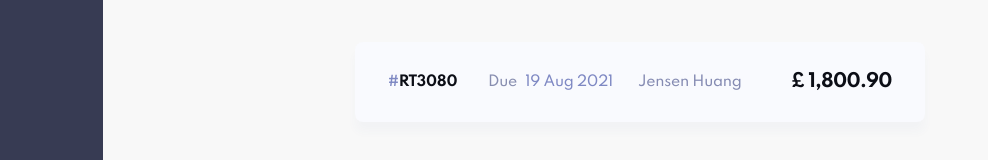
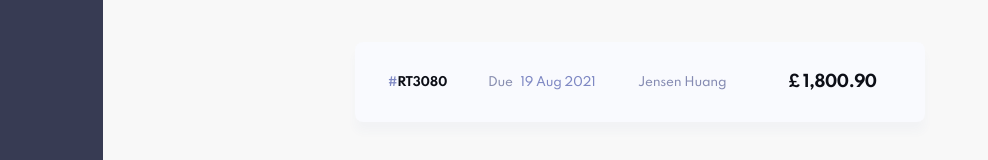
Before and after one commit to Euuphi/invoice-app, a Next.js app: page / in a window 1280 px wide. Shown: the part 157-317 px from the top of the page, without its empty margins (0-988 px from the left). Built offline with nearby package versions, Linux system fonts and the light colour scheme.

Commit message:
Decrease font size of invoice item elements
- Remove custom font sizes to use default heading style sizes

```diff
--- a/src/components/sections/Invoices/DueDate.js
+++ b/src/components/sections/Invoices/DueDate.js
@@ -6,7 +6,7 @@ const Span = styled.p`
 
     color: ${({ theme }) => theme.invoiceItem.dueDate.date};
     display: inline-block;
-    font-size: 1.4rem;
+
     width: 15rem;
 
     & span {
--- a/src/components/sections/Invoices/InvoiceItem.js
+++ b/src/components/sections/Invoices/InvoiceItem.js
@@ -29,7 +29,6 @@ const Id = styled.p`
 
     color: ${({ theme }) => theme.text.primary};
     display: inline-block;
-    font-size: 1.4rem;
     width: 10rem;
 
     & span {
@@ -42,7 +41,6 @@ const Name = styled.p`
 
     color: ${({ theme }) => theme.invoiceItem.name};
     display: inline-block;
-    font-size: 1.4rem;
     margin-right: 3rem;
 `;
 
--- a/src/components/sections/Invoices/Total.js
+++ b/src/components/sections/Invoices/Total.js
@@ -7,7 +7,6 @@ const Span = styled.p`
 
     color: ${({ theme }) => theme.text.primary};
     display: inline-block;
-    font-size: 1.8rem;
     text-align: right;
     width: 12rem;
 `;
```
